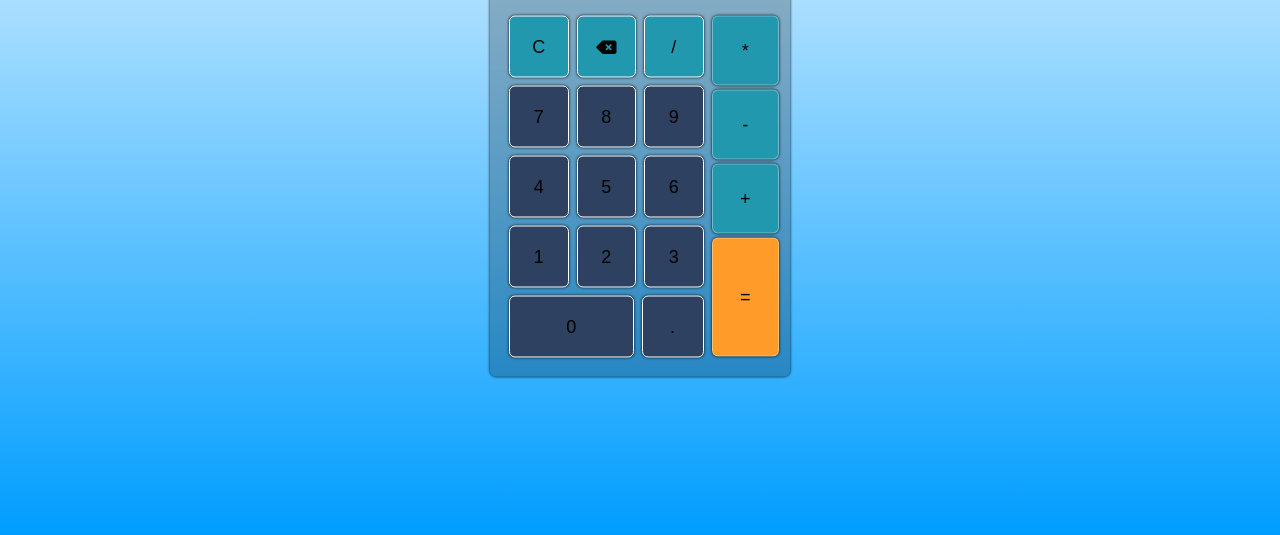
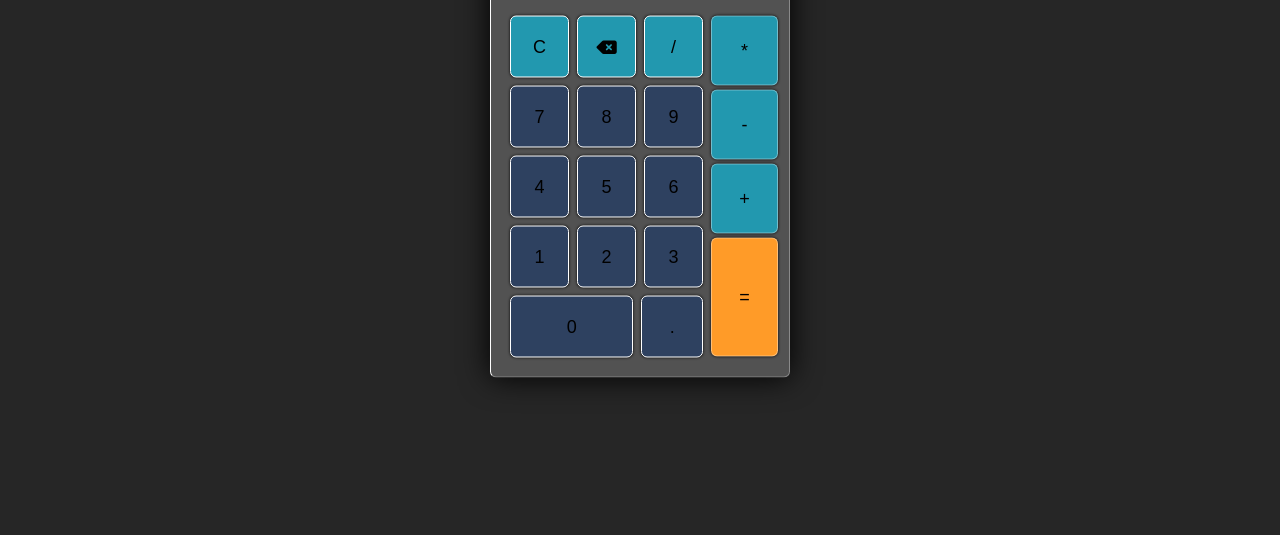
Before and after one commit to code007nikhil/calculator, a plain HTML site: page index.html in a window 1280 px wide. Shown: the part 265-800 px from the top of the page. Drawn offline with Linux system fonts and the light colour scheme.

Commit message:
style update

```diff
--- a/style.css
+++ b/style.css
@@ -6,21 +6,25 @@
 
 #main{
     height: 100vh;
-    background: linear-gradient(white , rgb(0, 157, 255));
+    background: #262626;
     position: relative;
 }
 
 .box{
     padding:15px;
     width: 300px;
-    background-color: #0000003b;
+    background-color: #ffffff34;
     position: absolute;
     top: 50%;
     left: 50%;
     transform: translate(-50% , -50%);
     color: white;
     border-radius: 6px;
-    box-shadow: 0px 0px 3px black;
+    box-shadow: 0px 0px 30px black;
+    border-top: 1px solid white;
+    border-left: 1px solid white;
+    border-bottom: 1px solid rgba(255, 255, 255, 0.302);
+    border-right: 1px solid rgba(255, 255, 255, 0.324);
 }
 .heading{
     text-align: center;
@@ -49,6 +53,7 @@
     border: 1px solid white;
     border-radius: 6px;
     box-shadow: 0px 0px 3px black;
+    padding-right: 0px 4px;
 
 }
 
```
